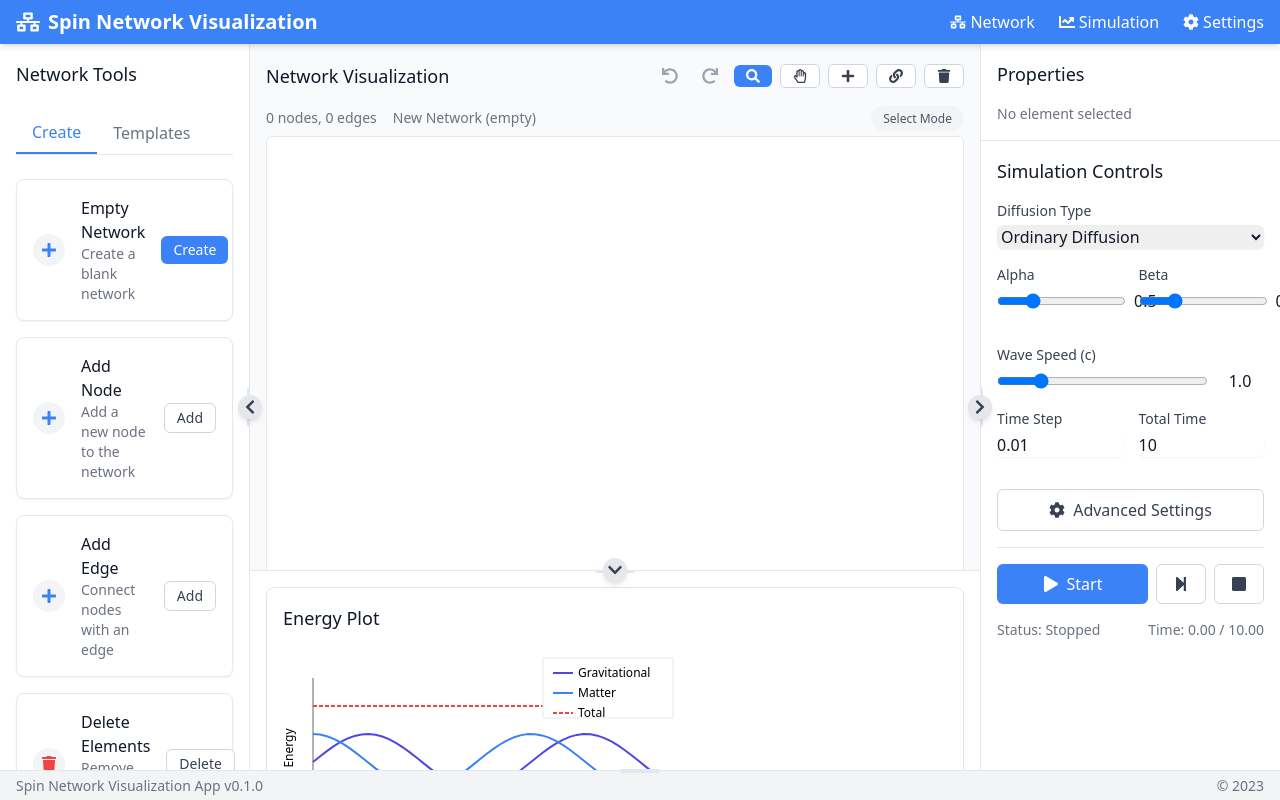
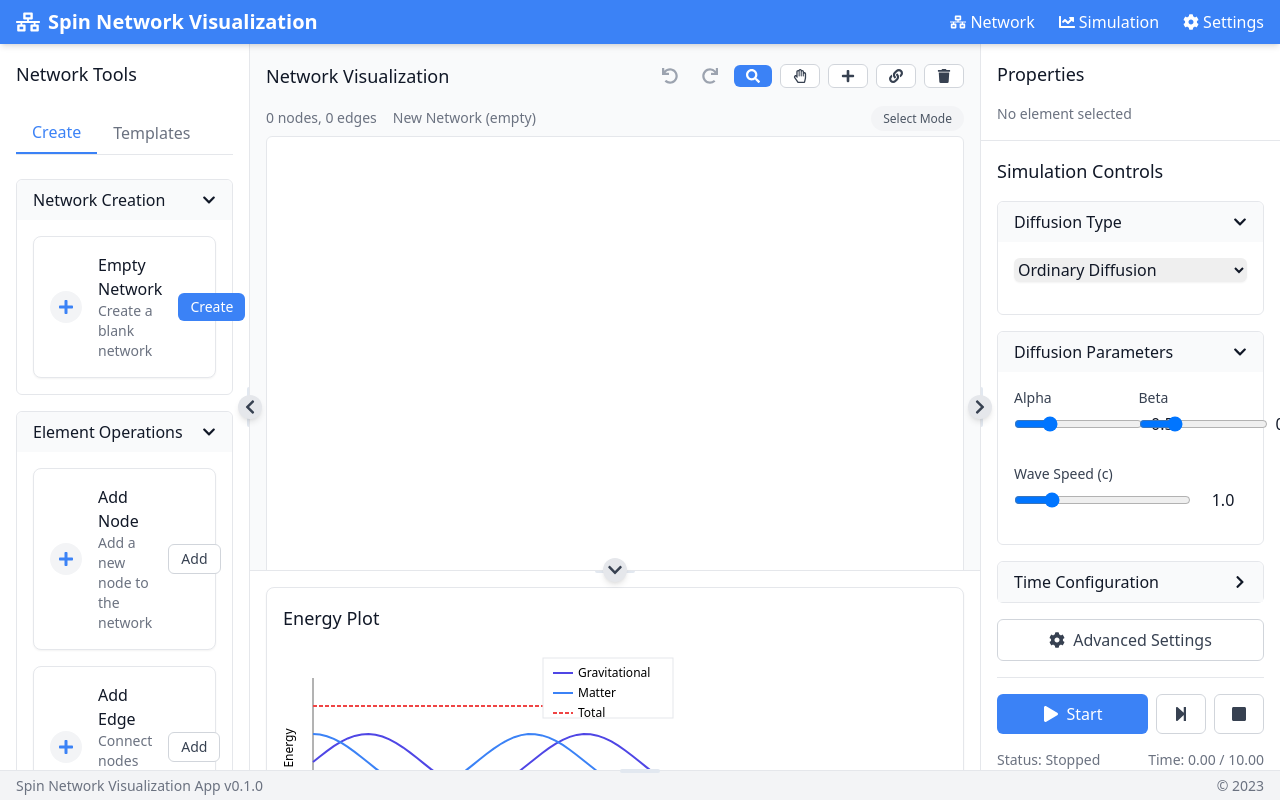
Before and after one commit to space-cadet/spin_network_app, a React (Vite) app: page / in a window 1280 px wide. Built offline with nearby package versions, Linux system fonts and the light colour scheme.

Commit message:
Add CollapsibleSection component and integrate it into PropertiesPanel, SimulationControls and NetworkTools components for better UI organization. Updated memory bank

```diff
--- /dev/null
+++ b/src/components/common/CollapsibleSection.tsx
@@ -0,0 +1,53 @@
+import React, { useState } from 'react';
+import { FaChevronDown, FaChevronRight } from 'react-icons/fa';
+
+interface CollapsibleSectionProps {
+  title: string;
+  children: React.ReactNode;
+  defaultExpanded?: boolean;
+  className?: string;
+  headerClassName?: string;
+  contentClassName?: string;
+  iconClassName?: string;
+}
+
+/**
+ * A reusable collapsible section component with expand/collapse functionality
+ */
+const CollapsibleSection: React.FC<CollapsibleSectionProps> = ({
+  title,
+  children,
+  defaultExpanded = true,
+  className = '',
+  headerClassName = '',
+  contentClassName = '',
+  iconClassName = '',
+}) => {
+  const [isExpanded, setIsExpanded] = useState(defaultExpanded);
+
+  const toggleExpand = () => {
+    setIsExpanded(!isExpanded);
+  };
+
+  return (
+    <div className={`mb-4 border border-gray-200 rounded-md ${className}`}>
+      <button
+        className={`w-full flex items-center justify-between py-2 px-4 bg-gray-50 hover:bg-gray-100 text-left rounded-t-md ${headerClassName}`}
+        onClick={toggleExpand}
+      >
+        <span className="font-medium">{title}</span>
+        <span className={`transition-transform duration-200 ${iconClassName}`}>
+          {isExpanded ? <FaChevronDown size={14} /> : <FaChevronRight size={14} />}
+        </span>
+      </button>
+
+      {isExpanded && (
+        <div className={`p-4 rounded-b-md ${contentClassName}`}>
+          {children}
+        </div>
+      )}
+    </div>
+  );
+};
+
+export default CollapsibleSection;
--- a/src/components/panels/PropertiesPanel.tsx
+++ b/src/components/panels/PropertiesPanel.tsx
@@ -10,6 +10,7 @@ import {
   updateNetworkEdge
 } from '../../store/slices/networkSlice';
 import { NetworkNode, NetworkEdge } from '../../models/types';
+import CollapsibleSection from '../common/CollapsibleSection';
 
 const PropertiesPanel: React.FC = () => {
   const selectedElement = useAppSelector(selectSelectedElement);
@@ -103,6 +104,7 @@ const PropertiesPanel: React.FC = () => {
       </h2>
 
       <form onSubmit={handleSubmit} className="space-y-4">
+        <CollapsibleSection title="Basic Information" defaultExpanded={true}>
           <div className="form-group">
             <label className="form-label">ID</label>
             <input
@@ -113,9 +115,7 @@ const PropertiesPanel: React.FC = () => {
             />
           </div>
 
-        {selectedElement.type === 'node' && (
-          <>
-            <div className="form-group">
+          <div className="form-group mt-3">
             <label className="form-label">Label</label>
             <input
               type="text"
@@ -124,7 +124,10 @@ const PropertiesPanel: React.FC = () => {
               className="form-input"
             />
           </div>
+        </CollapsibleSection>
 
+        {selectedElement.type === 'node' && (
+          <CollapsibleSection title="Node Properties" defaultExpanded={true}>
             <div className="form-group">
               <label className="form-label">Intertwiner Value</label>
               <input
@@ -136,7 +139,7 @@ const PropertiesPanel: React.FC = () => {
               />
             </div>
 
-            <div className="form-group">
+            <div className="form-group mt-3">
               <label className="form-label">Position</label>
               <div className="grid grid-cols-2 gap-2">
                 <input
@@ -161,21 +164,12 @@ const PropertiesPanel: React.FC = () => {
                 />
               </div>
             </div>
-          </>
+          </CollapsibleSection>
         )}
 
         {selectedElement.type === 'edge' && (
           <>
-            <div className="form-group">
-              <label className="form-label">Label</label>
-              <input
-                type="text"
-                value={formValues.label || ''}
-                onChange={(e) => handleInputChange('label', e.target.value)}
-                className="form-input"
-              />
-            </div>
-
+            <CollapsibleSection title="Edge Properties" defaultExpanded={true}>
               <div className="form-group">
                 <label className="form-label">Spin Value</label>
                 <input
@@ -186,7 +180,9 @@ const PropertiesPanel: React.FC = () => {
                   className="form-input"
                 />
               </div>
+            </CollapsibleSection>
 
+            <CollapsibleSection title="Connections" defaultExpanded={true}>
               <div className="form-group">
                 <label className="form-label">Source</label>
                 <div className="flex">
@@ -204,7 +200,7 @@ const PropertiesPanel: React.FC = () => {
                 </div>
               </div>
 
-            <div className="form-group">
+              <div className="form-group mt-3">
                 <label className="form-label">Target</label>
                 <div className="flex">
                   <input
@@ -220,6 +216,7 @@ const PropertiesPanel: React.FC = () => {
                   )}
                 </div>
               </div>
+            </CollapsibleSection>
           </>
         )}
 
--- a/src/components/simulation/SimulationControls.tsx
+++ b/src/components/simulation/SimulationControls.tsx
@@ -1,5 +1,6 @@
 import React, { useState } from 'react';
 import { FaPlay, FaPause, FaStepForward, FaStop, FaCog } from 'react-icons/fa';
+import CollapsibleSection from '../common/CollapsibleSection';
 
 interface SimulationControlsProps {
   onStartSimulation: (params: any) => void;
@@ -47,9 +48,8 @@ const SimulationControls: React.FC<SimulationControlsProps> = ({ onStartSimulati
       <h2 className="text-lg font-medium text-gray-900 mb-4">Simulation Controls</h2>
 
       <div className="space-y-4">
-        {/* Simulation Type */}
+        <CollapsibleSection title="Diffusion Type" defaultExpanded={true}>
           <div className="form-group">
-          <label className="form-label">Diffusion Type</label>
             <select
               className="form-input"
               value={simType}
@@ -59,7 +59,9 @@ const SimulationControls: React.FC<SimulationControlsProps> = ({ onStartSimulati
               <option value="finite-velocity">Finite Velocity Diffusion</option>
             </select>
           </div>
+        </CollapsibleSection>
 
+        <CollapsibleSection title="Diffusion Parameters" defaultExpanded={true}>
           {/* Damping Coefficients */}
           <div className="grid grid-cols-2 gap-4">
             <div className="form-group">
@@ -96,7 +98,7 @@ const SimulationControls: React.FC<SimulationControlsProps> = ({ onStartSimulati
           </div>
 
           {/* Wave Speed */}
-        <div className="form-group">
+          <div className="form-group mt-3">
             <label className="form-label">Wave Speed (c)</label>
             <div className="flex items-center space-x-2">
               <input
@@ -111,8 +113,9 @@ const SimulationControls: React.FC<SimulationControlsProps> = ({ onStartSimulati
               <span className="w-12 text-center">{c.toFixed(1)}</span>
             </div>
           </div>
+        </CollapsibleSection>
 
-        {/* Time Parameters */}
+        <CollapsibleSection title="Time Configuration" defaultExpanded={false}>
           <div className="grid grid-cols-2 gap-4">
             <div className="form-group">
               <label className="form-label">Time Step</label>
@@ -140,6 +143,7 @@ const SimulationControls: React.FC<SimulationControlsProps> = ({ onStartSimulati
               />
             </div>
           </div>
+        </CollapsibleSection>
 
         {/* Advanced Settings Button */}
         <button className="btn btn-outline w-full flex items-center justify-center space-x-2">
--- a/src/components/tools/NetworkTools.tsx
+++ b/src/components/tools/NetworkTools.tsx
@@ -11,6 +11,7 @@ import {
 } from '../../store/slices/networkSlice';
 import { setInteractionMode } from '../../store/slices/uiSlice';
 import { selectInteractionMode } from '../../store/selectors';
+import CollapsibleSection from '../common/CollapsibleSection';
 
 const NetworkTools: React.FC = () => {
   const [activeTab, setActiveTab] = useState<'create' | 'templates'>('create');
@@ -97,6 +98,7 @@ const NetworkTools: React.FC = () => {
       {/* Create Tab Content */}
       {activeTab === 'create' && (
         <div className="space-y-4">
+          <CollapsibleSection title="Network Creation" defaultExpanded={true}>
             <div className="card p-4 flex items-center space-x-4">
               <div className="p-2 bg-gray-100 rounded-full">
                 <FaPlus className="text-primary" />
@@ -112,7 +114,10 @@ const NetworkTools: React.FC = () => {
                 Create
               </button>
             </div>
+          </CollapsibleSection>
 
+          <CollapsibleSection title="Element Operations" defaultExpanded={true}>
+            <div className="space-y-4">
               <div className="card p-4 flex items-center space-x-4">
                 <div className="p-2 bg-gray-100 rounded-full">
                   <FaPlus className="text-primary" />
@@ -161,18 +166,19 @@ const NetworkTools: React.FC = () => {
                 </button>
               </div>
             </div>
+          </CollapsibleSection>
+        </div>
       )}
 
       {/* Templates Tab Content */}
       {activeTab === 'templates' && (
         <div className="space-y-4">
-          <div className="card p-4">
+          <CollapsibleSection title="Lattice Network" defaultExpanded={true}>
             <div className="flex items-center space-x-4 mb-3">
               <div className="p-2 bg-gray-100 rounded-full">
                 <FaTable className="text-primary" />
               </div>
               <div className="flex-1">
-                <h3 className="font-medium">Lattice Network</h3>
                 <p className="text-sm text-gray-500">Regular grid pattern</p>
               </div>
             </div>
@@ -214,15 +220,14 @@ const NetworkTools: React.FC = () => {
             >
               Create Lattice Network
             </button>
-          </div>
+          </CollapsibleSection>
 
-          <div className="card p-4">
+          <CollapsibleSection title="Circular Network" defaultExpanded={false}>
             <div className="flex items-center space-x-4 mb-3">
               <div className="p-2 bg-gray-100 rounded-full">
                 <FaCircle className="text-primary" />
               </div>
               <div className="flex-1">
-                <h3 className="font-medium">Circular Network</h3>
                 <p className="text-sm text-gray-500">Nodes arranged in a circle</p>
               </div>
             </div>
@@ -279,15 +284,14 @@ const NetworkTools: React.FC = () => {
             >
               Create Circular Network
             </button>
-          </div>
+          </CollapsibleSection>
 
-          <div className="card p-4">
+          <CollapsibleSection title="Random Network" defaultExpanded={false}>
             <div className="flex items-center space-x-4 mb-3">
               <div className="p-2 bg-gray-100 rounded-full">
                 <FaRandom className="text-primary" />
               </div>
               <div className="flex-1">
-                <h3 className="font-medium">Random Network</h3>
                 <p className="text-sm text-gray-500">Randomly generated network</p>
               </div>
             </div>
@@ -330,26 +334,25 @@ const NetworkTools: React.FC = () => {
             >
               Create Random Network
             </button>
-          </div>
+          </CollapsibleSection>
         </div>
       )}
 
       {/* File Operations */}
-      <div className="pt-4 border-t border-gray-200">
-        <h3 className="text-sm font-medium text-gray-700 mb-2">File Operations</h3>
+      <CollapsibleSection title="File Operations" defaultExpanded={true}>
         <div className="flex justify-between mb-4">
           <FileOperations />
         </div>
         <div className="flex justify-end">
           <ResetButton />
         </div>
-      </div>
+      </CollapsibleSection>
 
       {/* Additional Tools */}
-      <div className="pt-4 border-t border-gray-200">
-        <h3 className="text-sm font-medium text-gray-700 mb-2">Node Properties</h3>
+      <CollapsibleSection title="Default Properties" defaultExpanded={false}>
+        <div className="space-y-4">
           <div className="form-group">
-          <label className="form-label">Intertwiner Value</label>
+            <label className="form-label">Default Intertwiner Value</label>
             <select className="form-input">
               <option>0</option>
               <option>1/2</option>
@@ -359,9 +362,8 @@ const NetworkTools: React.FC = () => {
             </select>
           </div>
 
-        <h3 className="text-sm font-medium text-gray-700 mb-2 mt-4">Edge Properties</h3>
           <div className="form-group">
-          <label className="form-label">Spin Value</label>
+            <label className="form-label">Default Spin Value</label>
             <select className="form-input">
               <option>0</option>
               <option>1/2</option>
@@ -371,6 +373,7 @@ const NetworkTools: React.FC = () => {
             </select>
           </div>
         </div>
+      </CollapsibleSection>
     </div>
   );
 };
```
Also changed, not shown: memory-bank/activeContext.md (+2 -0 lines), memory-bank/progress.md (+4 -0 lines). Lines whose indentation alone changed are shown as unchanged.
